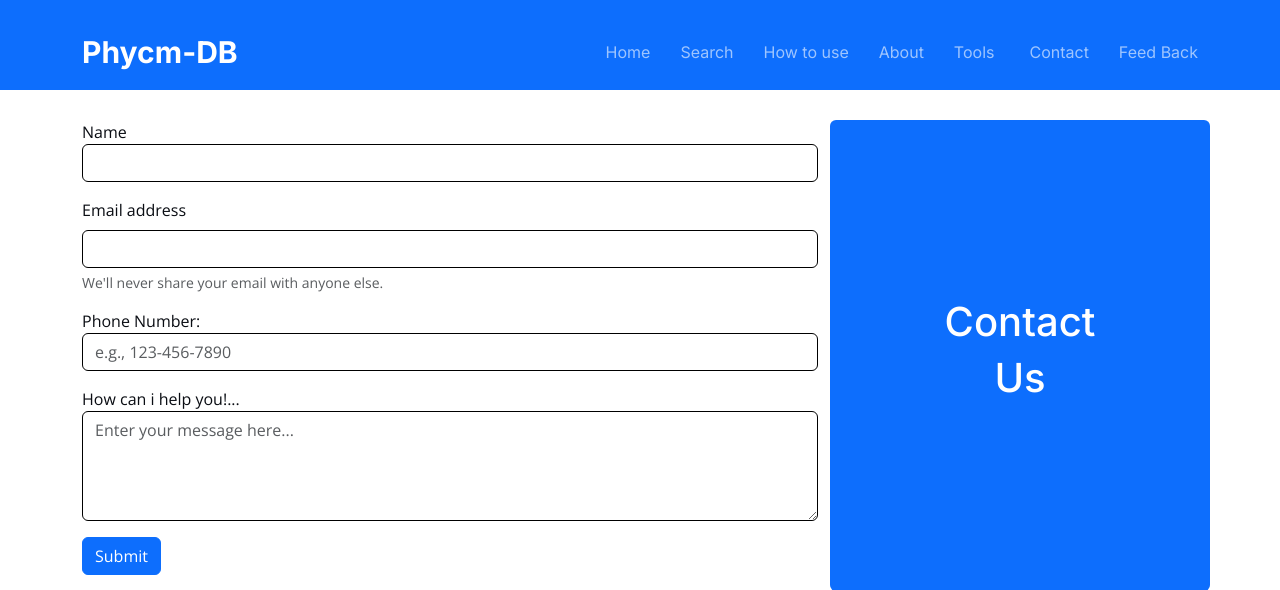
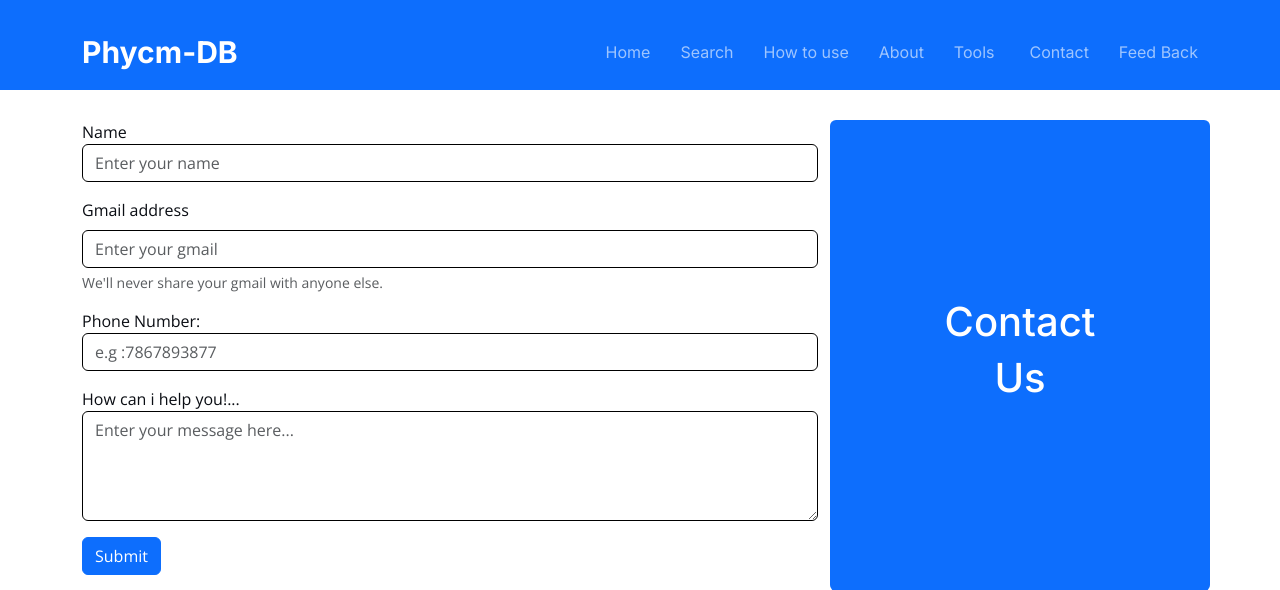
Before and after one commit to iambabu37/first, a Django app: template templates/my_app/contact.html in a window 1280 px wide. Shown: the top 590 px of the page. Run offline with Django 3.2, Linux system fonts and the light colour scheme; the template is opened without the code that fills it, so the values that code supplies are empty; some libraries are stand-ins or nearby versions.

Commit message:
thirty first

```diff
--- /dev/null
+++ b/ppt.txt
@@ -0,0 +1,4 @@
+title
+1. introduction
+2. global impact
+3. methodology
--- a/templates/my_app/contact.html
+++ b/templates/my_app/contact.html
@@ -7,23 +7,23 @@
       <div class="col-8">
         <div class="mb-3  pt-5 ">
           <label class="form-check-label" for="exampleCheck1">Name</label>
-          <input type="text" name="name" class="border-black form-control" id="exampleCheck1">
+          <input type="text" name="name" required placeholder="Enter your name" class="border-black form-control" id="exampleCheck1">
         </div>
         <div class="mb-3">
-          <label for="exampleInputEmail1" class="form-label">Email address</label>
+          <label for="exampleInputEmail1" class="form-label">Gmail address</label>
           <input type="email" name="email" class="border-black form-control" id="exampleInputEmail1"
-            aria-describedby="emailHelp">
-          <div id="emailHelp" class="form-text">We'll never share your email with anyone else.</div>
+            aria-describedby="emailHelp" required placeholder="Enter your gmail ">
+          <div id="emailHelp" class="form-text">We'll never share your gmail with anyone else.</div>
         </div>
         <div class="mb-3">
           <label for="phone">Phone Number:</label>
-          <input type="tel" class="border-black form-control" id="phone" name="phone_no" placeholder="e.g., 123-456-7890"
+          <input type="tel" class="border-black form-control" id="phone" name="phone_no" placeholder="e.g :7867893877"
             required>
         </div>
         <div class="mb-3 ">
           <label for="exampleCheck1">How can i help you!...</label>
           <textarea id="message" class="border-black form-control" name="message" rows="4" cols="50"
-            placeholder="Enter your message here..."></textarea>
+            placeholder="Enter your message here..." required></textarea>
         </div>
         <button type="submit" class="btn btn-primary mb-3">Submit</button>
       </div>
```
Also changed, not shown: myProject/views.py (+21 -6 lines), templates/my_app/search.html (+26 -12 lines), 3 other files.
